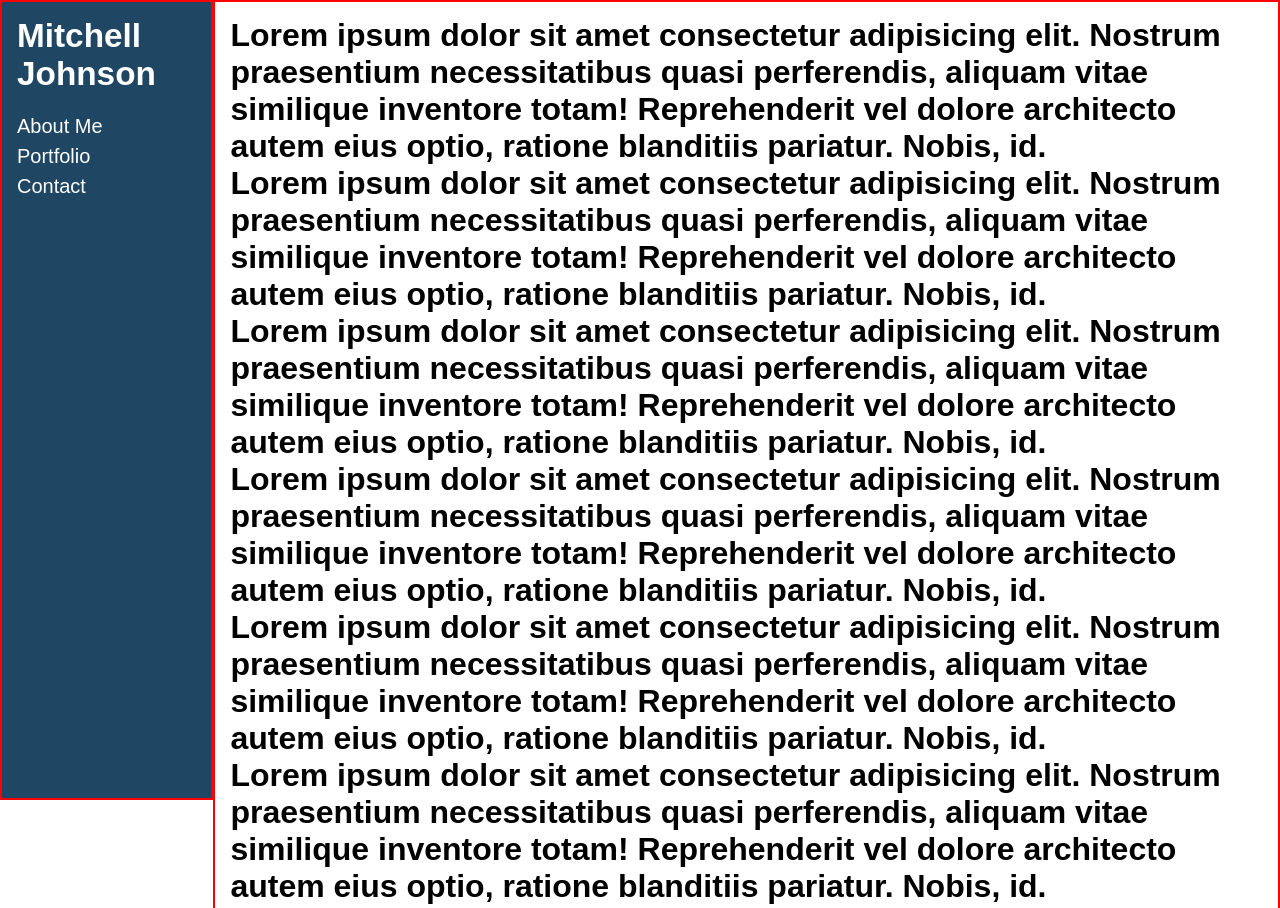
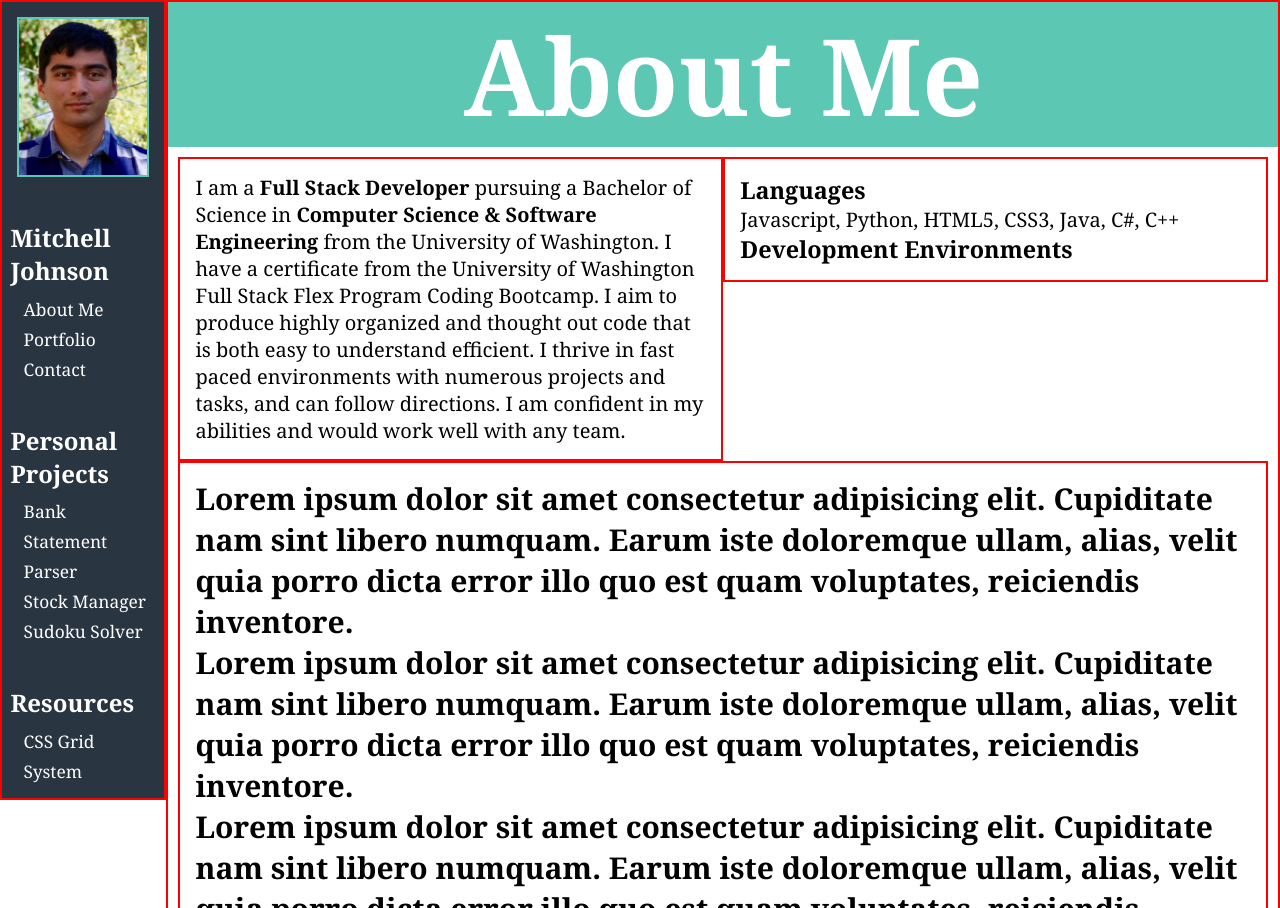
Before and after one commit to mitchelljohnson3/portfolio, a plain HTML site: page main.html in a window 1280 px wide. Shown: the top 908 px of the page. Drawn offline with Linux system fonts and the light colour scheme.

Commit message:
good start

```diff
--- a/main.html
+++ b/main.html
@@ -11,33 +11,77 @@
 <body id="global-styles">
     <div class="container">
         <div class="row full-height">
-            <div class="col-2 sticky" id="side-bar">
+
+            <!-- SIDEBAR SEGMENT START-->
+            <div class="col- sticky" id="side-bar">
+
+                <img src="./assets/profile-pic.jpg" id="profile-pic">
+
                 <h1 id="sidebar-header">Mitchell Johnson</h1>
                 <ul id="list">
-                    <li>About Me</li>
-                    <li>Portfolio</li>
-                    <li>Contact</li>
+                    <a id="link">About Me</a><br>
+                    <a id="link">Portfolio</a><br>
+                    <a id="link">Contact</a><br>
+                </ul>
+
+                <h1 id="sidebar-header">Personal Projects</h1>
+                <ul id="list">
+                    <a id="link">Bank Statement Parser</a><br>
+                    <a id="link">Stock Manager</a><br>
+                    <a id="link">Sudoku Solver</a><br>
+                </ul>
+
+                <h1 id="sidebar-header">Resources</h1>
+                <ul id="list">
+                    <a id="link">CSS Grid System</a><br>
+                    <a id="link"></a><br>
+                    <a id="link"></a><br>
                 </ul>
 
             </div>
+            <!-- SIDEBAR SEGMENT END-->
 
-            <div class="col-10" id="content-page">
-                <h1>Lorem ipsum dolor sit amet consectetur adipisicing elit. Nostrum praesentium necessitatibus quasi perferendis, aliquam vitae similique inventore totam! Reprehenderit vel dolore architecto autem eius optio, ratione blanditiis pariatur. Nobis, id.</h1>
-                <h1>Lorem ipsum dolor sit amet consectetur adipisicing elit. Nostrum praesentium necessitatibus quasi perferendis, aliquam vitae similique inventore totam! Reprehenderit vel dolore architecto autem eius optio, ratione blanditiis pariatur. Nobis, id.</h1>
-                <h1>Lorem ipsum dolor sit amet consectetur adipisicing elit. Nostrum praesentium necessitatibus quasi perferendis, aliquam vitae similique inventore totam! Reprehenderit vel dolore architecto autem eius optio, ratione blanditiis pariatur. Nobis, id.</h1>
-                <h1>Lorem ipsum dolor sit amet consectetur adipisicing elit. Nostrum praesentium necessitatibus quasi perferendis, aliquam vitae similique inventore totam! Reprehenderit vel dolore architecto autem eius optio, ratione blanditiis pariatur. Nobis, id.</h1>
-                <h1>Lorem ipsum dolor sit amet consectetur adipisicing elit. Nostrum praesentium necessitatibus quasi perferendis, aliquam vitae similique inventore totam! Reprehenderit vel dolore architecto autem eius optio, ratione blanditiis pariatur. Nobis, id.</h1>
-                <h1>Lorem ipsum dolor sit amet consectetur adipisicing elit. Nostrum praesentium necessitatibus quasi perferendis, aliquam vitae similique inventore totam! Reprehenderit vel dolore architecto autem eius optio, ratione blanditiis pariatur. Nobis, id.</h1>
-                <h1>Lorem ipsum dolor sit amet consectetur adipisicing elit. Nostrum praesentium necessitatibus quasi perferendis, aliquam vitae similique inventore totam! Reprehenderit vel dolore architecto autem eius optio, ratione blanditiis pariatur. Nobis, id.</h1>
-                <h1>Lorem ipsum dolor sit amet consectetur adipisicing elit. Nostrum praesentium necessitatibus quasi perferendis, aliquam vitae similique inventore totam! Reprehenderit vel dolore architecto autem eius optio, ratione blanditiis pariatur. Nobis, id.</h1>
-                <h1>Lorem ipsum dolor sit amet consectetur adipisicing elit. Nostrum praesentium necessitatibus quasi perferendis, aliquam vitae similique inventore totam! Reprehenderit vel dolore architecto autem eius optio, ratione blanditiis pariatur. Nobis, id.</h1>
-                <h1>Lorem ipsum dolor sit amet consectetur adipisicing elit. Nostrum praesentium necessitatibus quasi perferendis, aliquam vitae similique inventore totam! Reprehenderit vel dolore architecto autem eius optio, ratione blanditiis pariatur. Nobis, id.</h1>
-                <h1>Lorem ipsum dolor sit amet consectetur adipisicing elit. Nostrum praesentium necessitatibus quasi perferendis, aliquam vitae similique inventore totam! Reprehenderit vel dolore architecto autem eius optio, ratione blanditiis pariatur. Nobis, id.</h1>
-                <h1>Lorem ipsum dolor sit amet consectetur adipisicing elit. Nostrum praesentium necessitatibus quasi perferendis, aliquam vitae similique inventore totam! Reprehenderit vel dolore architecto autem eius optio, ratione blanditiis pariatur. Nobis, id.</h1>
-                <h1>Lorem ipsum dolor sit amet consectetur adipisicing elit. Nostrum praesentium necessitatibus quasi perferendis, aliquam vitae similique inventore totam! Reprehenderit vel dolore architecto autem eius optio, ratione blanditiis pariatur. Nobis, id.</h1>
-                <h1>Lorem ipsum dolor sit amet consectetur adipisicing elit. Nostrum praesentium necessitatibus quasi perferendis, aliquam vitae similique inventore totam! Reprehenderit vel dolore architecto autem eius optio, ratione blanditiis pariatur. Nobis, id.</h1>
+            <!-- CONTENT SEGMENT START -->
+            <div class="col-" id="content-page">
+                <!-- About Me Header -->
+                <div class="row" id="header-card">
+                    <h1>About Me</h1>
+                </div>
+
+                <div  class="row" id="content">
+                    <div class="col-6">
+                        <h3>Languages</h3>
+                        <p>Javascript, Python, HTML5, CSS3, Java, C#, C++</p>
+                        <h3>Development Environments</h3>
+                    </div>
+                    <div class="col-6">
+                        <p>I am a <b>Full Stack Developer</b> pursuing a Bachelor of Science in <b>Computer Science & Software Engineering</b> from the University of Washington. I have a certificate from the University of Washington Full Stack Flex Program Coding Bootcamp. I aim to produce highly organized and thought out code that is both easy to understand efficient. I thrive in fast paced environments with numerous projects and tasks, and can follow directions. I am confident in my abilities and would work well with any team.</p>
+                    </div>
+                    <div class="col-12">
+                        <h2>Lorem ipsum dolor sit amet consectetur adipisicing elit. Cupiditate nam sint libero numquam. Earum iste doloremque ullam, alias, velit quia porro dicta error illo quo est quam voluptates, reiciendis inventore.</h2>
+                        <h2>Lorem ipsum dolor sit amet consectetur adipisicing elit. Cupiditate nam sint libero numquam. Earum iste doloremque ullam, alias, velit quia porro dicta error illo quo est quam voluptates, reiciendis inventore.</h2>
+                        <h2>Lorem ipsum dolor sit amet consectetur adipisicing elit. Cupiditate nam sint libero numquam. Earum iste doloremque ullam, alias, velit quia porro dicta error illo quo est quam voluptates, reiciendis inventore.</h2>
+                        <h2>Lorem ipsum dolor sit amet consectetur adipisicing elit. Cupiditate nam sint libero numquam. Earum iste doloremque ullam, alias, velit quia porro dicta error illo quo est quam voluptates, reiciendis inventore.</h2>
+                        <h2>Lorem ipsum dolor sit amet consectetur adipisicing elit. Cupiditate nam sint libero numquam. Earum iste doloremque ullam, alias, velit quia porro dicta error illo quo est quam voluptates, reiciendis inventore.</h2>
+                        <h2>Lorem ipsum dolor sit amet consectetur adipisicing elit. Cupiditate nam sint libero numquam. Earum iste doloremque ullam, alias, velit quia porro dicta error illo quo est quam voluptates, reiciendis inventore.</h2>
+                        <h2>Lorem ipsum dolor sit amet consectetur adipisicing elit. Cupiditate nam sint libero numquam. Earum iste doloremque ullam, alias, velit quia porro dicta error illo quo est quam voluptates, reiciendis inventore.</h2>
+                        <h2>Lorem ipsum dolor sit amet consectetur adipisicing elit. Cupiditate nam sint libero numquam. Earum iste doloremque ullam, alias, velit quia porro dicta error illo quo est quam voluptates, reiciendis inventore.</h2>
+                        <h2>Lorem ipsum dolor sit amet consectetur adipisicing elit. Cupiditate nam sint libero numquam. Earum iste doloremque ullam, alias, velit quia porro dicta error illo quo est quam voluptates, reiciendis inventore.</h2>
+                        <h2>Lorem ipsum dolor sit amet consectetur adipisicing elit. Cupiditate nam sint libero numquam. Earum iste doloremque ullam, alias, velit quia porro dicta error illo quo est quam voluptates, reiciendis inventore.</h2>
+                        <h2>Lorem ipsum dolor sit amet consectetur adipisicing elit. Cupiditate nam sint libero numquam. Earum iste doloremque ullam, alias, velit quia porro dicta error illo quo est quam voluptates, reiciendis inventore.</h2>
+                        <h2>Lorem ipsum dolor sit amet consectetur adipisicing elit. Cupiditate nam sint libero numquam. Earum iste doloremque ullam, alias, velit quia porro dicta error illo quo est quam voluptates, reiciendis inventore.</h2>
+                        <h2>Lorem ipsum dolor sit amet consectetur adipisicing elit. Cupiditate nam sint libero numquam. Earum iste doloremque ullam, alias, velit quia porro dicta error illo quo est quam voluptates, reiciendis inventore.</h2>
+                        <h2>Lorem ipsum dolor sit amet consectetur adipisicing elit. Cupiditate nam sint libero numquam. Earum iste doloremque ullam, alias, velit quia porro dicta error illo quo est quam voluptates, reiciendis inventore.</h2>
+                        <h2>Lorem ipsum dolor sit amet consectetur adipisicing elit. Cupiditate nam sint libero numquam. Earum iste doloremque ullam, alias, velit quia porro dicta error illo quo est quam voluptates, reiciendis inventore.</h2>
+                        <h2>Lorem ipsum dolor sit amet consectetur adipisicing elit. Cupiditate nam sint libero numquam. Earum iste doloremque ullam, alias, velit quia porro dicta error illo quo est quam voluptates, reiciendis inventore.</h2>
+                        <h2>Lorem ipsum dolor sit amet consectetur adipisicing elit. Cupiditate nam sint libero numquam. Earum iste doloremque ullam, alias, velit quia porro dicta error illo quo est quam voluptates, reiciendis inventore.</h2>
+                        <h2>Lorem ipsum dolor sit amet consectetur adipisicing elit. Cupiditate nam sint libero numquam. Earum iste doloremque ullam, alias, velit quia porro dicta error illo quo est quam voluptates, reiciendis inventore.</h2>
+                        <h2>Lorem ipsum dolor sit amet consectetur adipisicing elit. Cupiditate nam sint libero numquam. Earum iste doloremque ullam, alias, velit quia porro dicta error illo quo est quam voluptates, reiciendis inventore.</h2>
+                    </div>
+                </div>
 
             </div>
+            <!-- CONTENT SEGMENT END -->
 
         </div>
     </div>
--- a/style.css
+++ b/style.css
@@ -1,23 +1,78 @@
 #global-styles{
     background-color: #FFFFFF;
-    font-family: Arial, Helvetica, sans-serif;
+    font-family: Cambria, Cochin, Georgia, Times, 'Times New Roman', serif;
 }
+
+/* content page, including header */
 #content-page{
+    /* custom width column */
+    width: 87%;
+    /*  */
     height: fit-content;
+    padding: 0;
+    margin: 0;
+}
+/* content page, without header */
+#content{
+    padding: 10px;
+    font-family: Cambria, Cochin, Georgia, Times, 'Times New Roman', serif;
+    font-size: 15pt;
+}
+
+/* header styles */
+#header-card{
+    height: fit-content;
+    text-align: center;
+    background-color: #5cc7b2;
+    font-size: 40pt;
+    color: #FFFFFF;
+}
+
+/* profile pic style */
+#profile-pic{
+    width: 100%;
+    border: 2px solid #5cc7b2;
 }
 
 /* sidebar styles */
 #side-bar{
-    background-color: #1F4662;
+    /* custom width column */
+    width: 13%;
+    /*  */
+    background-color: #2a3542;
+    color: #FFFFFF;
+    margin: 0;
+    text-align: left;
+}
+#sidebar-header{
+    font-size: 18pt;
+    margin-bottom: 5%;
+    margin-top: 30%;
+    margin-left: -5%;
+}
+#list{
+    font-size: 13pt;
+    text-align: left;
+    margin-left: 5%;
+    line-height: 30px;
+}
+#link{
+    text-decoration: none;
     color: #FFFFFF;
 }
-#sidebar-header{
-    font-size: 25pt;
-    margin-bottom: 10%;
+
+/* media queries */
+/* crossover point from desktop to mobile screens */
+@media only screen and (max-width: 1023px) {
+    #side-bar{
+        display: none;
+    }
+    #content-page{
+        width: 100%;
+    }
 }
-#list{
-    font-size: 15pt;
-    text-align: left;
-    line-height: 150%;
-    list-style: none;
+
+/* stops certain elements from resizing */
+@media only screen and (min-width: 1023px) {
+
 }
```
Also changed, not shown: assets/profile-pic.jpg (added), 1 other file.
